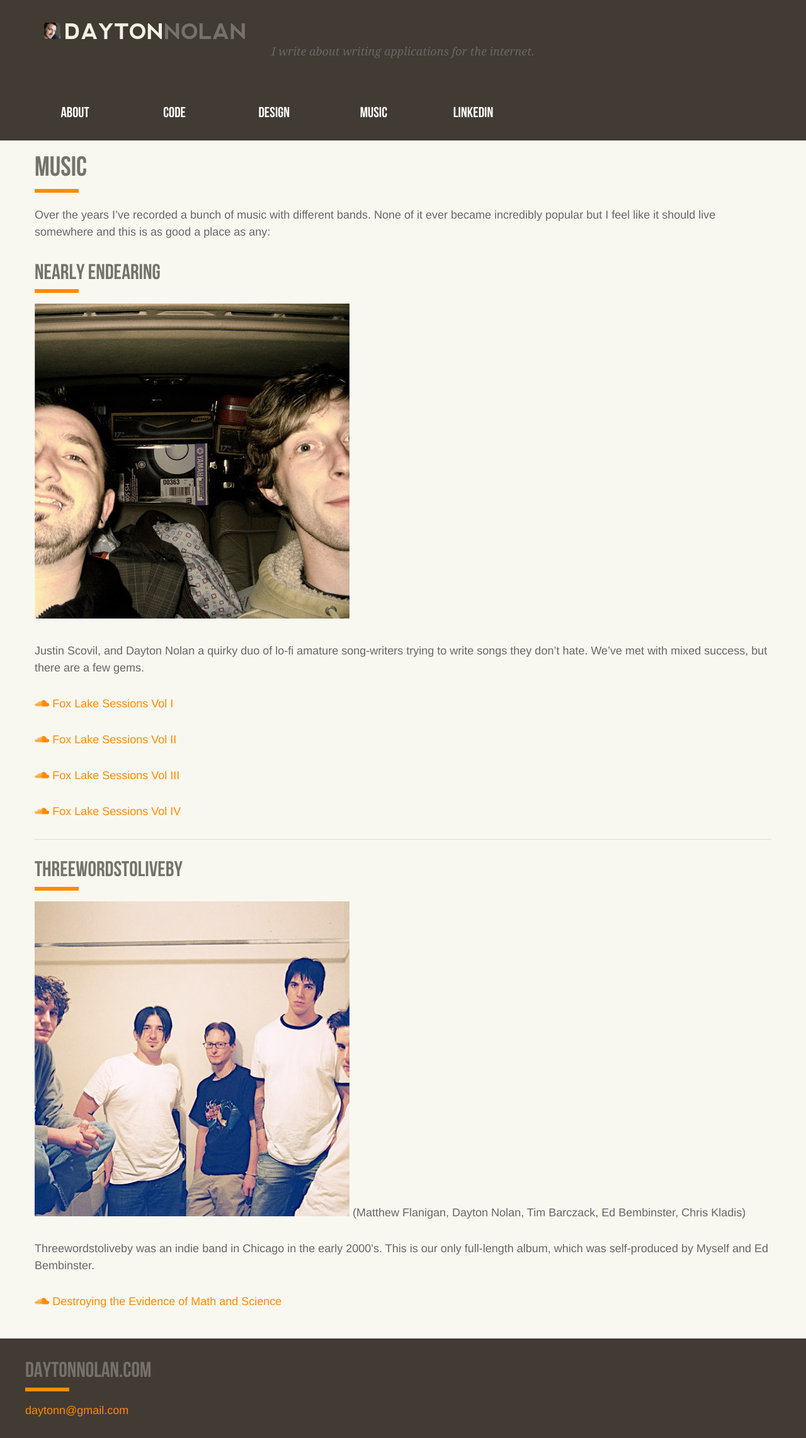
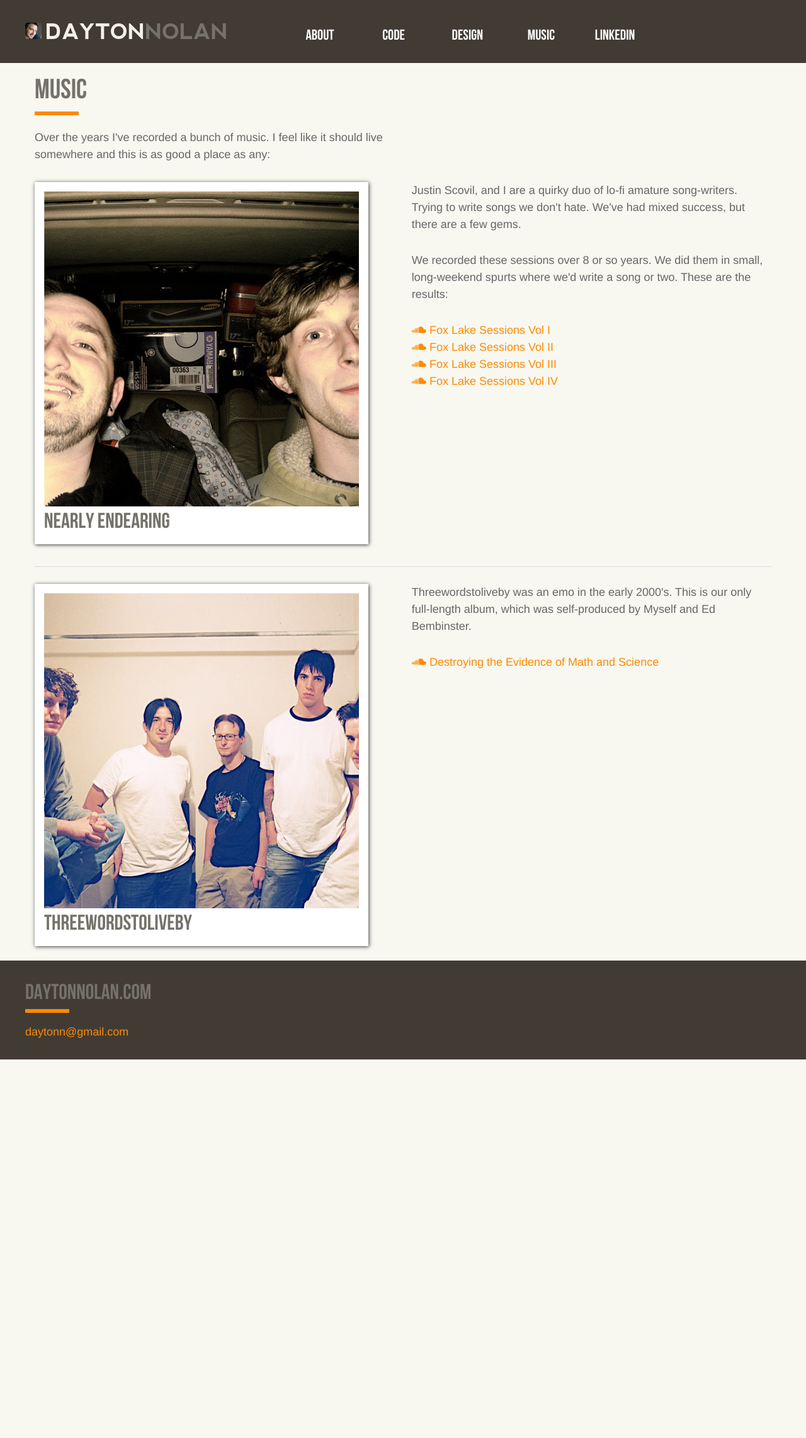
Before and after one commit to daytonn/daytonn.github.io, a Jekyll site: the page built from music.md, in a window 1280 px wide. Shown: the whole page at 63% size. Built offline with Jekyll 4.4.1, drawn with Linux system fonts in a browser that asks for light colours; nearby versions of some CDN libraries; after the commit the page ends 1682 px from its top, so only the background shows below that.

Commit message:
Basic Desktop design done

```diff
--- a/_sass/base/_base.scss
+++ b/_sass/base/_base.scss
@@ -3,6 +3,7 @@
 // Copyright 2013-2015 thoughtbot, inc.
 // MIT License
 
+@import "mixins";
 @import "fonts";
 @import "colors";
 @import "variables";
--- /dev/null
+++ b/_sass/base/_mixins.scss
@@ -0,0 +1,5 @@
+@mixin no-underline {
+  &:after {
+    border-bottom: none;
+  }
+}
--- a/_sass/base/_typography.scss
+++ b/_sass/base/_typography.scss
@@ -28,11 +28,6 @@ h6 {
   }
 }
 
-@mixin no-underline {
-  &:after {
-    content: none;
-  }
-}
 
 p {
   margin: 0 0 $large-spacing;
@@ -64,13 +59,6 @@ picture {
   max-width: 100%;
 }
 
-%no-border {
-  &:after {
-    content: "";
-    border-bottom: none;
-  }
-}
-
 h1 {
   font-size: $base-font-size + 26;
 }
@@ -80,22 +68,23 @@ h2 {
 }
 
 h3 {
-  @extend %no-border;
+  @include no-underline;
   font-size: $base-font-size + 11;
 }
 
 h4 {
-  @extend %no-border;
+  @include no-underline;
   font-size: $base-font-size + 2;
 }
 
 h5 {
-  @extend %no-border;
+  @include no-underline;
   font-size: $base-font-size - 1;
   color: $orange;
 }
 
 h6 {
-  @extend %no-border;
+  @include no-underline;
+
   font-size: $base-font-size * .75;
 }
--- a/_sass/components/_header.scss
+++ b/_sass/components/_header.scss
@@ -11,6 +11,7 @@
 
   .site-title {
     @include clearfix;
+    @include fill-parent;
     display: block;
     padding: $large-spacing 0 0 $large-spacing;
   }
@@ -49,3 +50,17 @@
     }
   }
 }
+
+
+@include media($large-screen-up) {
+  .header {
+    .site-title {
+      @include span-columns(4);
+      padding-left: 0;
+    }
+
+    .site-description {
+      display: none;
+    }
+  }
+}
--- a/_sass/components/_main_navigation.scss
+++ b/_sass/components/_main_navigation.scss
@@ -73,16 +73,35 @@
     }
 
     li {
+      position: relative;
+
+      &:hover,
+      &.active {
+        &:after {
+          @include triangle(20px, $cream, up);
+          content: "";
+          position: absolute;
+          left: center;
+          margin-left: -10px;
+          bottom: 0;
+        }
+      }
+
       a {
         @include fill-parent;
+        color: $white;
+        display: block;
+        font-size: 23px;
+        height: $header-height;
+        line-height: $header-height;
         padding-top: 5px;
-        display: block;
-        line-height: $header-height;
+        padding: 5px 0 0 0;
         vertical-align: middle;
-        height: $header-height;
-        padding: 5px 0 0 0;
-        color: $white;
-        font-size: 23px;
+
+        &:hover,
+        &.active {
+          color: $orange;
+        }
       }
     }
 
@@ -105,3 +124,10 @@
     }
   }
 }
+
+@include media($large-screen-up) {
+  .main-navigation {
+    @include span-columns(6);
+    clear: none;
+  }
+}
--- /dev/null
+++ b/_sass/components/_music.scss
@@ -0,0 +1,44 @@
+.page-description {
+  @include row;
+
+  p {
+    @include span-columns(6);
+  }
+}
+
+.band {
+  @include fill-parent;
+  @include row;
+
+  .photo {
+    position: relative;
+
+    h2 {
+      @include no-underline;
+      position: absolute;
+      left: $medium-spacing;
+      bottom: 0;
+    }
+
+    img {
+      padding: $medium-spacing;
+      padding-bottom: $large-spacing * 2;
+      box-shadow: 1px 1px 6px rgba(0, 0, 0, .75);
+      background: {
+        color: white;
+      }
+    }
+
+    caption {
+      display: none;
+    }
+  }
+}
+
+@include media($medium-screen-up) {
+  .band {
+    .photo {
+      @include span-columns(6);
+    }
+  }
+}
--- a/css/main.scss
+++ b/css/main.scss
@@ -15,5 +15,6 @@ $large-screen-up: new-breakpoint(min-width 900px 12);
 @import "components/contact";
 @import "components/footer";
 @import "components/design";
+@import "components/music";
 
 @import "resources/posts";
--- a/music.md
+++ b/music.md
@@ -5,31 +5,67 @@ order: 4
 icon: fa-headphones
 ---
 
-Over the years I've recorded a bunch of music with different bands.
-None of it ever became incredibly popular but I feel like it should live somewhere and this is as good a place as any:
+<div class="page-description">
+    <p>
+        Over the years I've recorded a bunch of music. I feel like it should live somewhere and this is as good a place as any:
+    </p>
+</div>
 
-Nearly Endearing
-----------------
-![Nearly Endearing](/images/nearly-endearing.jpg)
+<div class="band">
+    <div class="photo">
+        <h2>Nearly Endearing</h2>
+        <img src="/images/nearly-endearing.jpg">
+    </div>
 
-Justin Scovil, and Dayton Nolan a quirky duo of lo-fi amature song-writers trying to write songs they don't hate. We've met with mixed success, but there are a few gems.
+    <div class="description">
+      <p>
+          Justin Scovil, and I are a quirky duo of lo-fi amature song-writers. Trying to write songs we don't hate. We've had mixed success, but there are a few gems.
+      </p>
 
+      <p>
+          We recorded these sessions over 8 or so years. We did them in small, long-weekend spurts where we'd write a song or two. These are the results:
+      </p>
+    </div>
 
-  * [<i class="fa fa-soundcloud"></i> Fox Lake Sessions Vol I](https://soundcloud.com/nearlyendearing-1/sets/fox-lake-sessions-volume-i)
-
-  * [<i class="fa fa-soundcloud"></i> Fox Lake Sessions Vol II](https://soundcloud.com/nearlyendearing-1/sets/fox-lake-sessions-volume-ii)
-
-[<i class="fa fa-soundcloud"></i> Fox Lake Sessions Vol III](https://soundcloud.com/nearlyendearing-1/sets/fox-lake-sessions-volume-iii)
-
-[<i class="fa fa-soundcloud"></i> Fox Lake Sessions Vol IV](https://soundcloud.com/nearlyendearing-1/sets/fox-lake-sessions-volume-iv)
+    <ul>
+        <li>
+            <a href="https://soundcloud.com/nearlyendearing-1/sets/fox-lake-sessions-volume-i" target="_blank">
+                <i class="fa fa-soundcloud"></i> Fox Lake Sessions Vol I
+            </a>
+        </li>
+        <li>
+            <a href="https://soundcloud.com/nearlyendearing-1/sets/fox-lake-sessions-volume-ii" target="_blank">
+                <i class="fa fa-soundcloud"></i> Fox Lake Sessions Vol II
+            </a>
+      </li>
+      <li>
+            <a href="https://soundcloud.com/nearlyendearing-1/sets/fox-lake-sessions-volume-iii" target="_blank">
+                <i class="fa fa-soundcloud"></i> Fox Lake Sessions Vol III
+            </a>
+      </li>
+      <li>
+            <a href="https://soundcloud.com/nearlyendearing-1/sets/fox-lake-sessions-volume-iv" target="_blank">
+                <i class="fa fa-soundcloud"></i> Fox Lake Sessions Vol IV
+            </a>
+        </li>
+    </ul>
+</div>
 
 ---
 
-Threewordstoliveby
-------------------
-![Threewordstoliveby](/images/threewordstoliveby.jpg)
-(Matthew Flanigan, Dayton Nolan, Tim Barczack, Ed Bembinster, Chris Kladis)
+<div class="band">
+    <div class="photo">
+        <h2>Threewordstoliveby</h2>
+        <img src="/images/threewordstoliveby.jpg" alt="Matthew Flanigan, Dayton Nolan, Tim Barczack, Ed Bembinster, Chris Kladis">
+    </div>
 
-Threewordstoliveby was an indie band in Chicago in the early 2000's. This is our only full-length album, which was self-produced by Myself and Ed Bembinster.
+    <div class="description">
+      <p>
+          Threewordstoliveby was an emo in the early 2000's. This is our only full-length album, which was self-produced by Myself and Ed Bembinster.
+      </p>
+    </div>
 
-[<i class="fa fa-soundcloud"></i> Destroying the Evidence of Math and Science](https://soundcloud.com/threewordstoliveby/sets/destroying-the-evidence-of)
+    <a href="https://soundcloud.com/threewordstoliveby/sets/destroying-the-evidence-of" target="_blank">
+        <i class="fa fa-soundcloud"></i> Destroying the Evidence of Math and Science
+    </a>
+</div>
```
